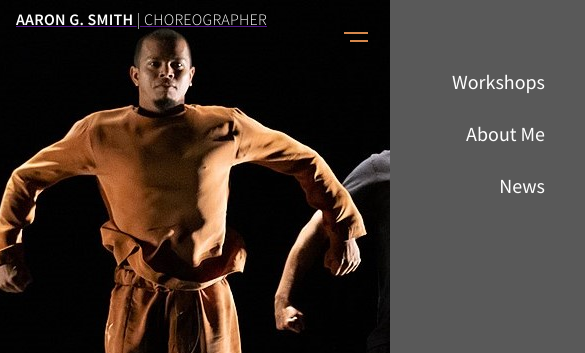
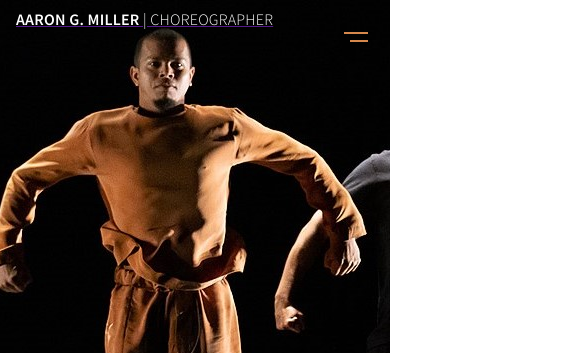
Before and after one commit to TupiC/cms-static-site, a website: page src/index.html in a window 390 px wide. Shown: the top 353 px of the page, 585 px wide, since content can reach past the window. Drawn offline with nearby package versions, Linux system fonts and the light colour scheme; files that its build step writes are made by us from their sources; files whose address does not match are found by name.

Commit message:
Desktop Header, About, News, Footer

```diff
--- a/src/index.html
+++ b/src/index.html
@@ -21,7 +21,7 @@
 <body>
     <header>
         <a href="">
-            <h1>Aaron G. Smith <span>| Choreographer</span>
+            <h1>Aaron G. MILLER <span> | Choreographer</span>
             </h1>
         </a>
         <nav>
@@ -29,7 +29,7 @@
                 <div class="line-1"></div>
                 <div class="line-2"></div>
             </button>
-            <ul class="menu hamburgerStatic">
+            <ul class="menuhamburgerStatic">
                 <li><a class="menuItem" href="#workshops">Workshops</a></li>
                 <li><a class="menuItem" href="#about">About Me</a></li>
                 <li><a class="menuItem" href="#news">News</a></li>
@@ -116,7 +116,7 @@
         <section id="about">
             <div>
                 <img src="images/aaronImg.jpg" alt="Aaron thinking about something" />
-
+                <div class="goingflex">
                 <p class="super-headline">Why I teach</p>
                 <h2>Hi, I'm Aaron!</h2>
                 <p>Lorem ipsum dolor sit amet consectetur adipisicing elit. Placeat itaque incidunt, nihil, recusandae
@@ -127,8 +127,10 @@
                     asperiores consequatur consectetur ipsum! Lorem ipsum dolor sit amet consectetur adipisicing elit.
                     Placeat itaque incidunt, nihil, recusandae autem aut perferendis reiciendis a neque veniam quibusdam
                     animi ex tempora reprehenderit, aspernatur asperiores consequatur consectetur ipsum!</p>
-
+                <div class="button_padding">
                 <a class="button">Learn more</a> <!-- styled as button -->
+                </div>
+                </div>
             </div>
         </section>
         <section id="news">
@@ -178,8 +180,10 @@
     </main>
 
     <footer>
+        <div class="footer_flexbox">
         <h4>Thank you for your interest in Art!</h4>
         <p>© 2004 – 2023 Aaron G. Miller</p>
+        </div>
         <a href="#">Imprint & Privacy</a>
     </footer>
     <script src='./main.js'></script>
--- /dev/null
+++ b/src/sass/desktop/about-desktop.scss
@@ -0,0 +1,62 @@
+@include breakpoint($desktop, $max-width) {
+    #about {
+        margin-top: $sectionMargin;
+        padding-top: $sectionMargin;
+        height: auto;
+        width: 100vw;
+        padding: 0 $leftMargin $leftMargin+10px $leftMargin;
+        background-color: $darkwhite;
+
+        div {
+            flex-direction: row;
+            display: flex;
+            img {
+                height: 739px;
+                width: 50vw;
+                object-fit: cover;
+                object-position: 0 0;
+            }
+
+        .goingflex{
+            display: flex;
+            flex-direction: column;
+            margin-right: 10vw;
+            padding: 0px 20px;
+
+            .super-headline {
+                margin-top: $leftMargin;
+                font-weight: 600;
+                font-size: 22px;
+                margin-top: 20px;
+            }
+
+
+            h2 {
+             color: $darkorange;
+             font-size: 68px;
+             font-weight: 300;
+             margin-bottom: 20px;
+            }
+
+            p {
+                font-weight: 300;
+                font-size: 22px;
+                color: $darkgrey;
+                text-align: left;
+                margin-bottom: 10px;
+                margin-right: 10px;
+            }
+            .button_padding{
+
+            a {
+                color: $darkgrey;
+                margin-bottom: $sectionMargin/2;
+                font-size: 22px;
+                font-weight: 600;
+            }
+            }
+        }
+
+        }
+    }
+}
--- /dev/null
+++ b/src/sass/desktop/footer-desktop.scss
@@ -0,0 +1,33 @@
+@include breakpoint ($desktop, $max-width) {
+
+    footer {
+        height: 108px;
+        width: 100vw;
+        color: $white;
+        font-weight: 300;
+        background-color: $darkgrey;
+        display: flex;
+        justify-content: space-between;
+        flex-direction: row;
+        padding-left: $leftMargin;
+        margin-top: $sectionMargin/2;
+
+        .footer_flexbox{
+        h4 {
+            margin: 20px 30px 10px 0px;
+            font-size: 38px;
+        }
+
+        p {
+            font-size: 22px;
+            margin-bottom: 20px;
+        }
+    }
+        a {
+            color: $darkorange;
+            font-size: 22px;
+            text-decoration: none;
+            margin: 20px 30px 10px 0px;
+        }
+    }
+}
--- /dev/null
+++ b/src/sass/desktop/header-desktop.scss
@@ -0,0 +1,68 @@
+@include breakpoint ($desktop, $max-width) {
+
+    header {
+        background: transparent url('./images/headerCropImgDesktop.png') 0% 0% no-repeat padding-box;
+        opacity: 1;
+        height: 896px;
+        object-fit: cover;
+
+
+
+        h1{
+            font-size: 22px;
+            padding: 36px 25px;
+            color: $white;
+
+            span{
+                font-weight:300;
+                font-size: 22px;
+                color: $lightgrey;
+            }
+
+
+        }
+        nav{
+
+            .menuhamburgerStatic{
+            display: inline-flex;
+            flex-flow: row wrap;
+            justify-content: space-around;
+
+            }
+
+
+            button{
+                display: none;
+            }
+
+            .menuItem{
+            color: $lightorange;
+            font-size: 22px;
+            font-weight: 600;
+            }
+
+        }
+
+        .headercontainer{
+            margin-top: 12vh;
+            margin-left: 5vw;
+
+
+
+            h2{
+                color: $darkorange;
+                font-size: 68px;
+                font-weight: 300;
+                top: 200px;
+
+               }
+            .button{
+                padding: 20px 30px;
+                margin-top: 35px;
+                font-size: 22px;
+            }
+
+        }
+
+    }
+}
--- /dev/null
+++ b/src/sass/desktop/news-desktop.scss
@@ -0,0 +1,53 @@
+@include breakpoint ($desktop, $max-width) {
+    #news {
+        margin-top: $sectionMargin/2;
+        margin-left: $leftMargin;
+
+        .super-headline{
+            font-size: 22px;
+        }
+
+        h2 {
+            font-size: 68px;
+            color: $darkorange;
+            font-weight: 300;
+            margin-bottom: 20px;
+        }
+
+        .articles {
+            display: flex;
+            flex-direction: row;
+            overflow: scroll;
+
+            article {
+                background-color: $whitelight;
+                margin-right: $leftMargin;
+                padding-bottom: $leftMargin*3;
+
+                h3 {
+                    @include h2;
+                    font-size: 36px;
+                    padding: $leftMargin;
+                }
+
+                img {
+                    height: 250px;
+                    width: 425px;
+                    object-fit: cover;
+                }
+
+                p {
+                    color: $darkgrey;
+                    font-size: 16px;
+                    line-height: 22px;
+                    margin: $leftMargin;
+                }
+
+                .button {
+                    color: $darkgrey;
+                    margin-left: $leftMargin;
+                }
+            }
+        }
+    }
+}
--- a/src/sass/style.scss
+++ b/src/sass/style.scss
@@ -11,3 +11,7 @@
 @import "mobile/about-mobile";
 @import "mobile/news-mobile";
 @import "mobile/footer-mobile";
+@import "desktop/header-desktop";
+@import "desktop/about-desktop";
+@import "desktop/news-desktop";
+@import "desktop/footer-desktop";
```
Also changed, not shown: dist/images/1024px-DANCE_-_Grupo_de_Rua,_ Inoah, _at_Brooklyn_Academy_of_Music_(49021032627).jpg (deleted), dist/images/Cheng_Tsung_Lung.jpg (deleted), dist/images/Meredith_Monk_-_On_Behalf_of_Nature_-_Brooklyn_Academy_of_Music_(15822608589).jpg (deleted), dist/images/Meredith_Monk_-_On_Behalf_of_Nature_-_Brooklyn_Academy_of_Music_(15989693711).jpg (deleted), dist/images/headerCropImg.png.jpg (deleted), dist/images/headerCropImgDesktop.png (added), dist/index.html, dist/style.css, src/images/headerCropImgDesktop.png (added), 6 other files.
